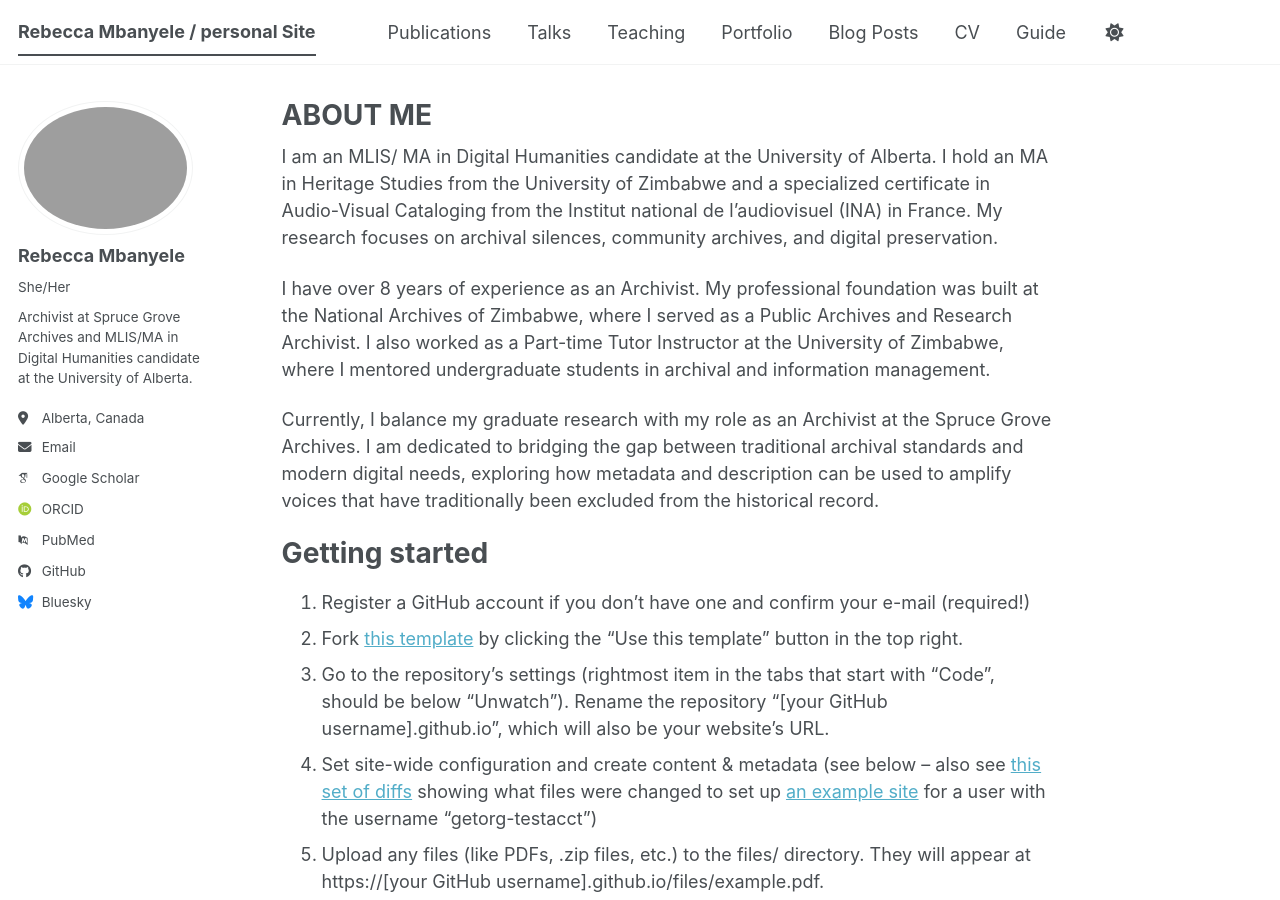
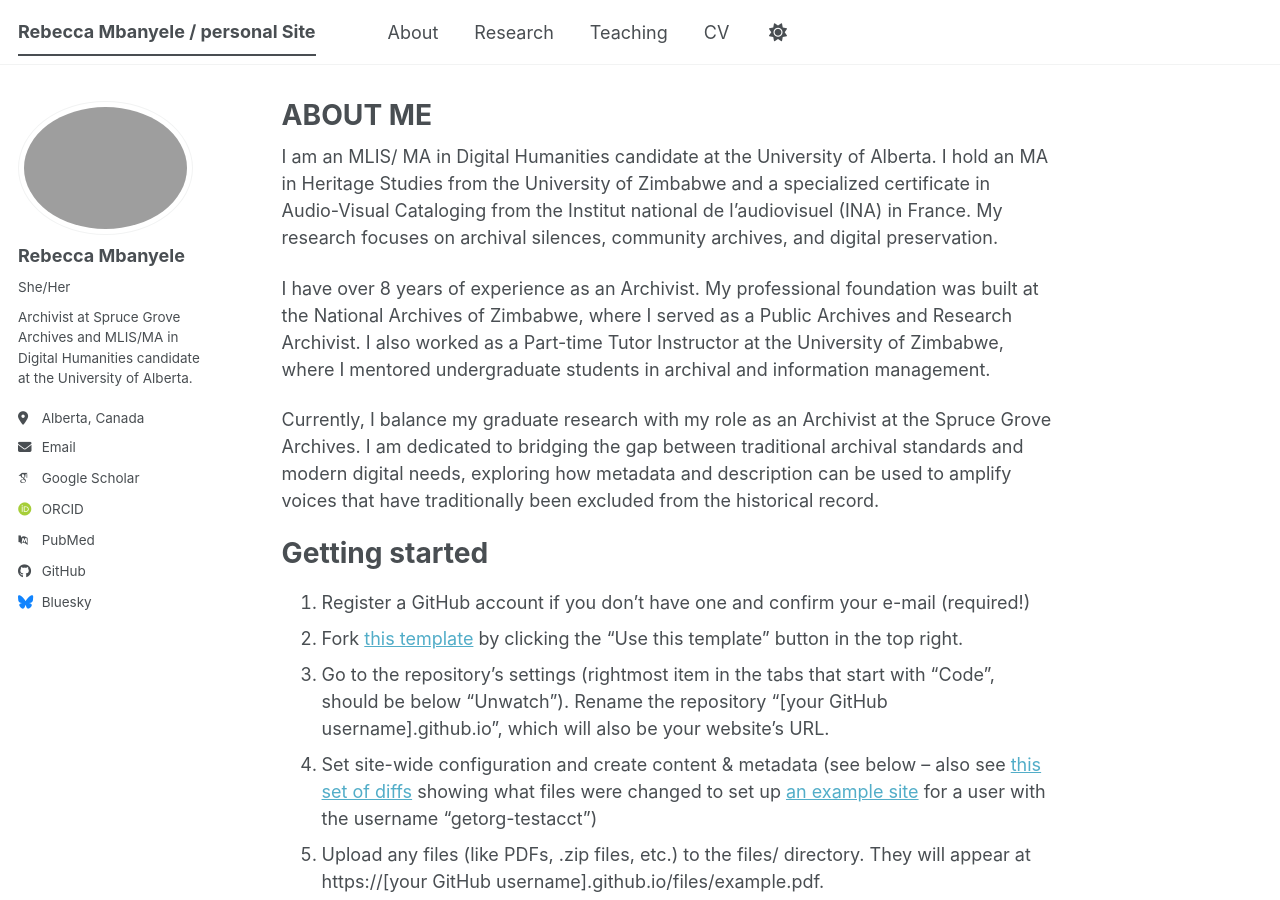
Before and after one commit to rmbanyel/About, a Jekyll site: the page built from _pages/about.md, in a window 1280 px wide and 900 px high. Built offline with Jekyll 4.4.1, drawn with Linux system fonts in a browser that asks for light colours; some web fonts are replaced; a script bundle is joined from its source files by our own code; library files that are not in the unit come from our copies.

Commit message:
Update navigation.yml

```diff
--- a/_data/navigation.yml
+++ b/_data/navigation.yml
@@ -8,26 +8,11 @@
 #      Markdown formatted page while the second is generated using JSON.
 
 main:
-  - title: "Publications"
-    url: /publications/
-
-  - title: "Talks"
-    url: /talks/
-
+  - title: "About"
+    url: /
+  - title: "Research"
+    url: /research/
   - title: "Teaching"
     url: /teaching/
-
-  - title: "Portfolio"
-    url: /portfolio/
-
-  - title: "Blog Posts"
-    url: /year-archive/
-
   - title: "CV"
     url: /cv/
-
-  # - title: "CV"
-  #   url: /cv-json/
-
-  - title: "Guide"
-    url: /markdown/
```
